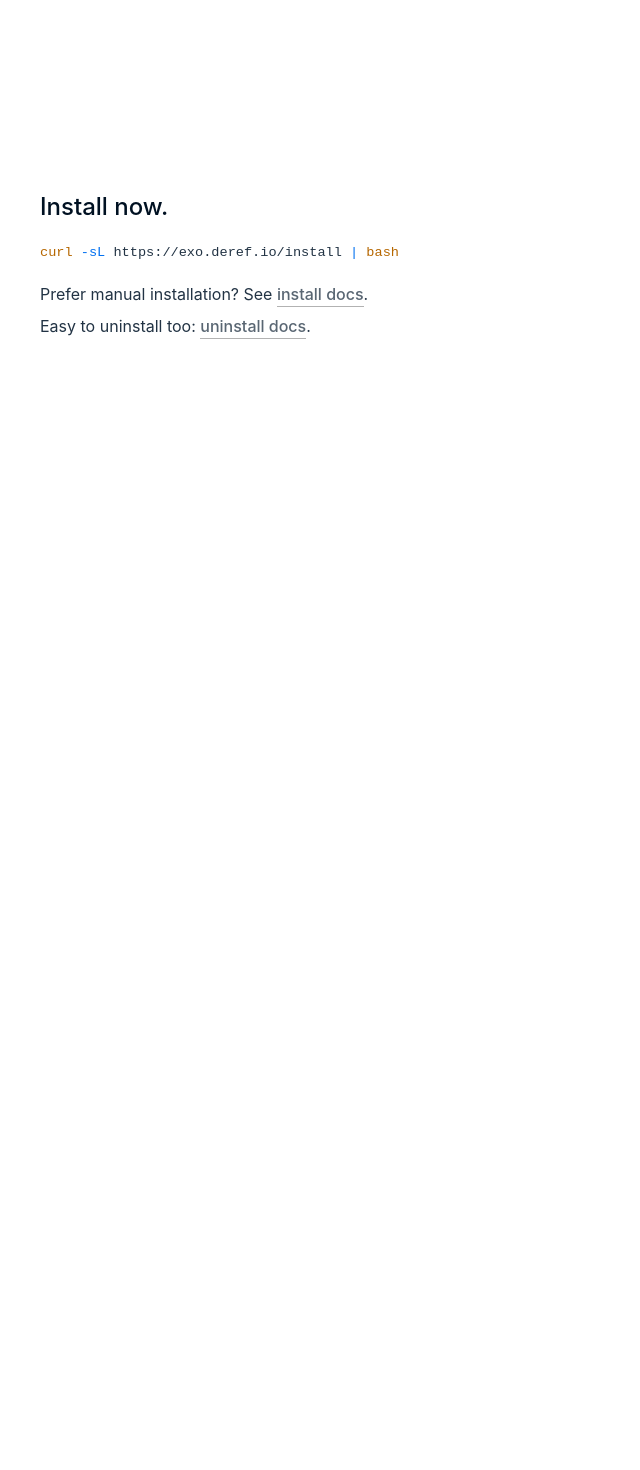
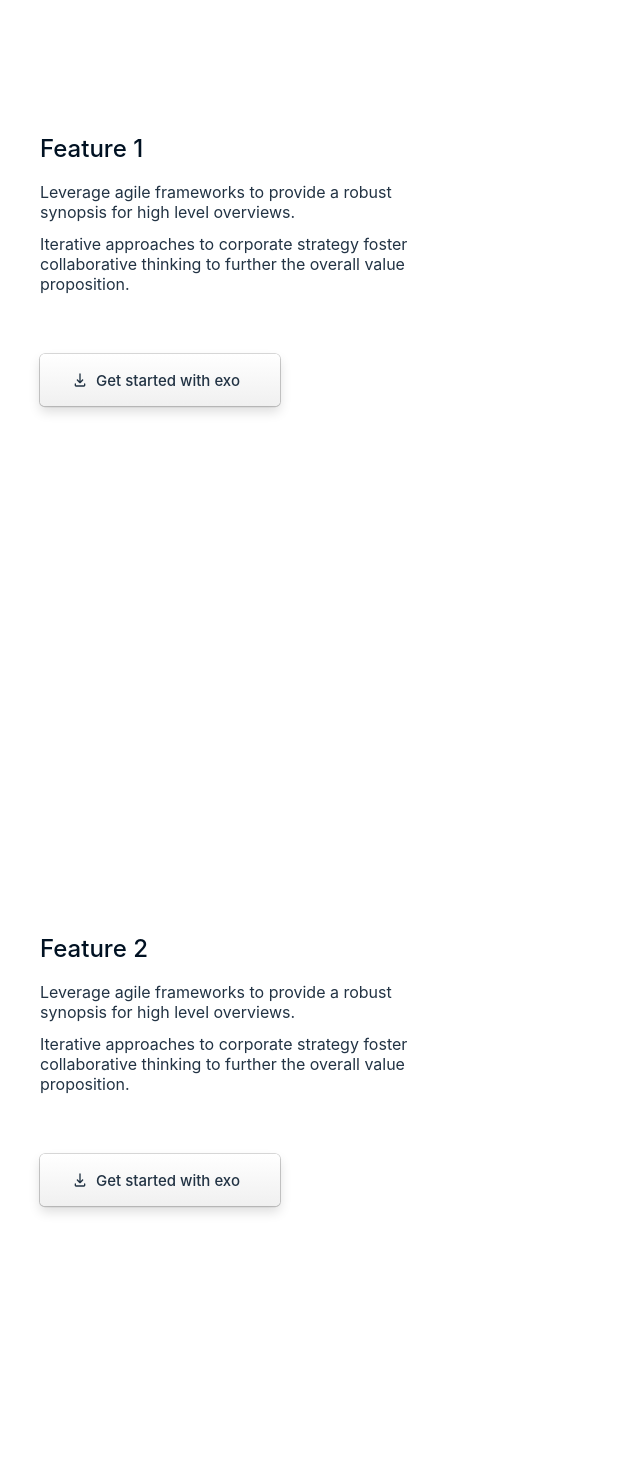
Before and after one commit to deref/exo-website, a Next.js app: page /new in a window 1280 px wide. Shown: the part 940-2410 px from the top of the page, without its empty margins (0-640 px from the left). Before the commit the page ends 1660 px from the top, so only its background shows below. Built offline with nearby package versions, Linux system fonts and the light colour scheme.

Commit message:
Add placeholder sections

```diff
--- a/pages/new.tsx
+++ b/pages/new.tsx
@@ -153,6 +153,54 @@ export default function Home() {
 
 						<section>
 							<div>
+								<h2>Feature 1</h2>
+
+								<p>
+									Leverage agile frameworks to provide a robust synopsis for
+									high level overviews.
+								</p>
+
+								<p>
+									Iterative approaches to corporate strategy foster
+									collaborative thinking to further the overall value
+									proposition.
+								</p>
+
+								<Link href={urls.download}>
+									<a className={css.GsButton}>
+										<Download />
+										<span>Get started with exo</span>
+									</a>
+								</Link>
+							</div>
+						</section>
+
+						<section>
+							<div>
+								<h2>Feature 2</h2>
+
+								<p>
+									Leverage agile frameworks to provide a robust synopsis for
+									high level overviews.
+								</p>
+
+								<p>
+									Iterative approaches to corporate strategy foster
+									collaborative thinking to further the overall value
+									proposition.
+								</p>
+
+								<Link href={urls.download}>
+									<a className={css.GsButton}>
+										<Download />
+										<span>Get started with exo</span>
+									</a>
+								</Link>
+							</div>
+						</section>
+
+						<section>
+							<div>
 								<h2>Install now.</h2>
 								<pre>
 									<span className={css.Yellow}>{`curl`}</span>
```
